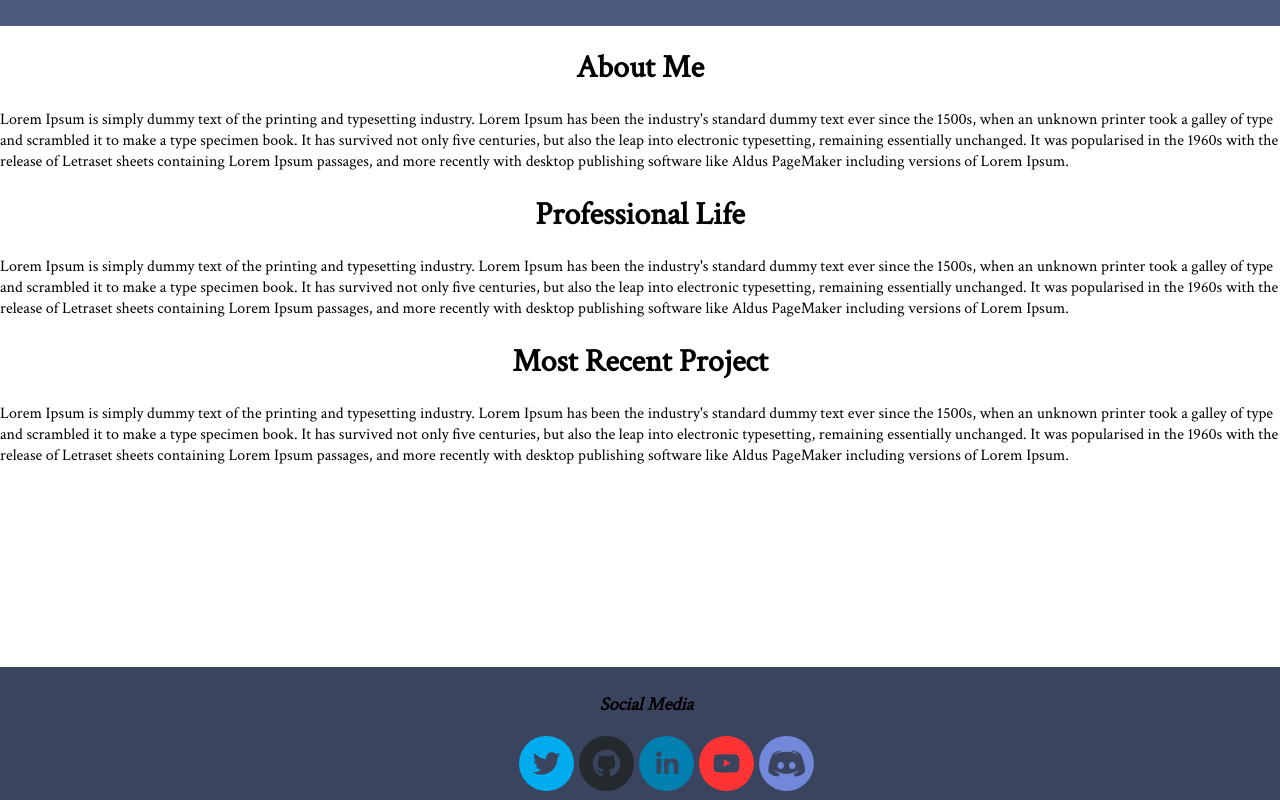
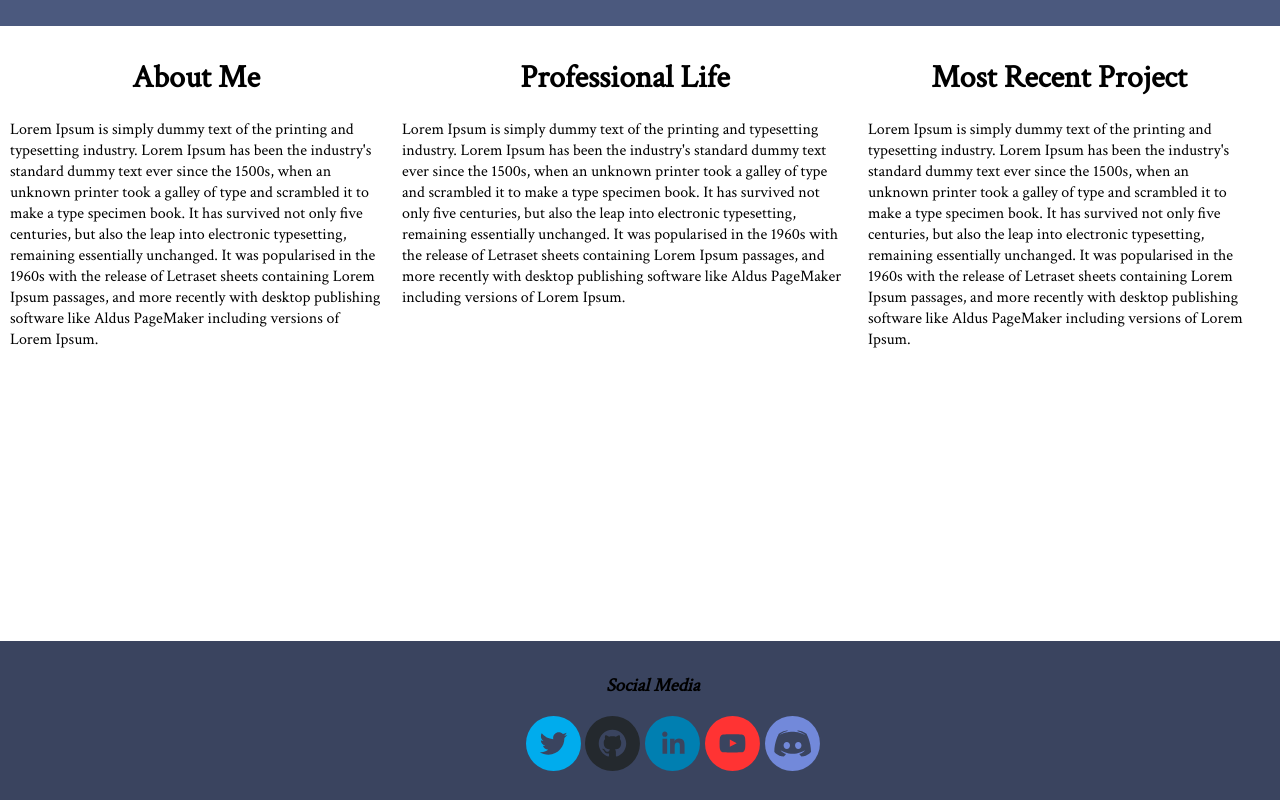
Before and after one commit to vilarj/React_App, a React (Create React App) app in the folder web/: page / in a window 1280 px wide. Shown: the top 800 px of the page. Built offline with nearby package versions, Linux system fonts and the light colour scheme.

Commit message:
Some update on the body's layout.

```diff
--- a/web/public/index.html
+++ b/web/public/index.html
@@ -15,34 +15,12 @@
     <link href="https://fonts.googleapis.com/css2?family=Crimson+Text&display=swap" rel="stylesheet">
 
     <link rel="apple-touch-icon" href="%PUBLIC_URL%/logo192.png" />
-    <!--
-      manifest.json provides metadata used when your web app is installed on a
-      user's mobile device or desktop. See https://developers.google.com/web/fundamentals/web-app-manifest/
-    -->
+
     <link rel="manifest" href="%PUBLIC_URL%/manifest.json" />
-    <!--
-      Notice the use of %PUBLIC_URL% in the tags above.
-      It will be replaced with the URL of the `public` folder during the build.
-      Only files inside the `public` folder can be referenced from the HTML.
 
-      Unlike "/favicon.ico" or "favicon.ico", "%PUBLIC_URL%/favicon.ico" will
-      work correctly both with client-side routing and a non-root public URL.
-      Learn how to configure a non-root public URL by running `npm run build`.
-    -->
     <title>React App</title>
   </head>
   <body>
-    <noscript>You need to enable JavaScript to run this app.</noscript>
     <div id="root"></div>
-    <!--
-      This HTML file is a template.
-      If you open it directly in the browser, you will see an empty page.
-
-      You can add webfonts, meta tags, or analytics to this file.
-      The build step will place the bundled scripts into the <body> tag.
-
-      To begin the development, run `npm start` or `yarn start`.
-      To create a production bundle, use `npm run build` or `yarn build`.
-    -->
   </body>
 </html>
--- a/web/src/App.css
+++ b/web/src/App.css
@@ -16,16 +16,28 @@ h1 {
   background-color: #4b597e;
   padding: 1%;
   color: white;
+  width: 100%;
+  top: 100%;
+}
+
+.BODY {
+  background-color: ;
+}
+
+.body-headers {
+  display: grid;
+  grid-template-columns: auto auto auto auto;
+  grid-gap: 20px;
+  padding: 10px;
 }
 
 .FOOTER {
   background-color: #3a445f;
-  padding: 0.5%;
+  padding: 1%;
   text-align: center;
   position: absolute;
   bottom: 0;
   width: 100%;
-  height: 15%;
 }
 
 a {
--- a/web/src/App.js
+++ b/web/src/App.js
@@ -27,20 +27,30 @@ class Body extends React.Component {
   render () {
     return (
       <div className="BODY">
+        <div className="body-headers">
+
+          <div className="B1">
             <h1>About Me</h1>
             <p>
               Lorem Ipsum is simply dummy text of the printing and typesetting industry. Lorem Ipsum has been the industry's standard dummy text ever since the 1500s, when an unknown printer took a galley of type and scrambled it to make a type specimen book. It has survived not only five centuries, but also the leap into electronic typesetting, remaining essentially unchanged. It was popularised in the 1960s with the release of Letraset sheets containing Lorem Ipsum passages, and more recently with desktop publishing software like Aldus PageMaker including versions of Lorem Ipsum.
             </p>
+          </div>
 
+          <div className="B2">
             <h1>Professional Life</h1>
             <p>
               Lorem Ipsum is simply dummy text of the printing and typesetting industry. Lorem Ipsum has been the industry's standard dummy text ever since the 1500s, when an unknown printer took a galley of type and scrambled it to make a type specimen book. It has survived not only five centuries, but also the leap into electronic typesetting, remaining essentially unchanged. It was popularised in the 1960s with the release of Letraset sheets containing Lorem Ipsum passages, and more recently with desktop publishing software like Aldus PageMaker including versions of Lorem Ipsum.
             </p>
+          </div>
 
+          <div className="B3">
             <h1>Most Recent Project</h1>
             <p>
               Lorem Ipsum is simply dummy text of the printing and typesetting industry. Lorem Ipsum has been the industry's standard dummy text ever since the 1500s, when an unknown printer took a galley of type and scrambled it to make a type specimen book. It has survived not only five centuries, but also the leap into electronic typesetting, remaining essentially unchanged. It was popularised in the 1960s with the release of Letraset sheets containing Lorem Ipsum passages, and more recently with desktop publishing software like Aldus PageMaker including versions of Lorem Ipsum.
             </p>
+          </div>
+
+        </div>
       </div>
     )
   }
```
Lines whose indentation alone changed are shown as unchanged.
